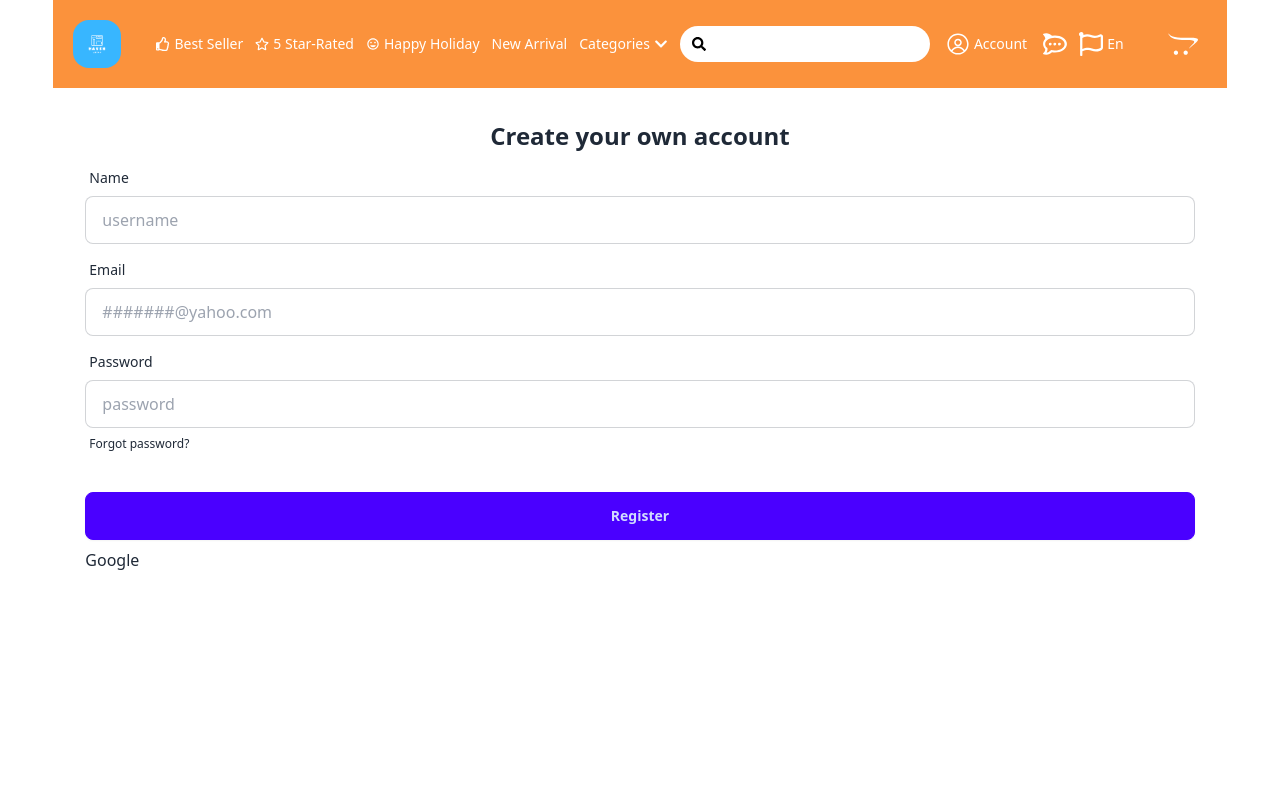
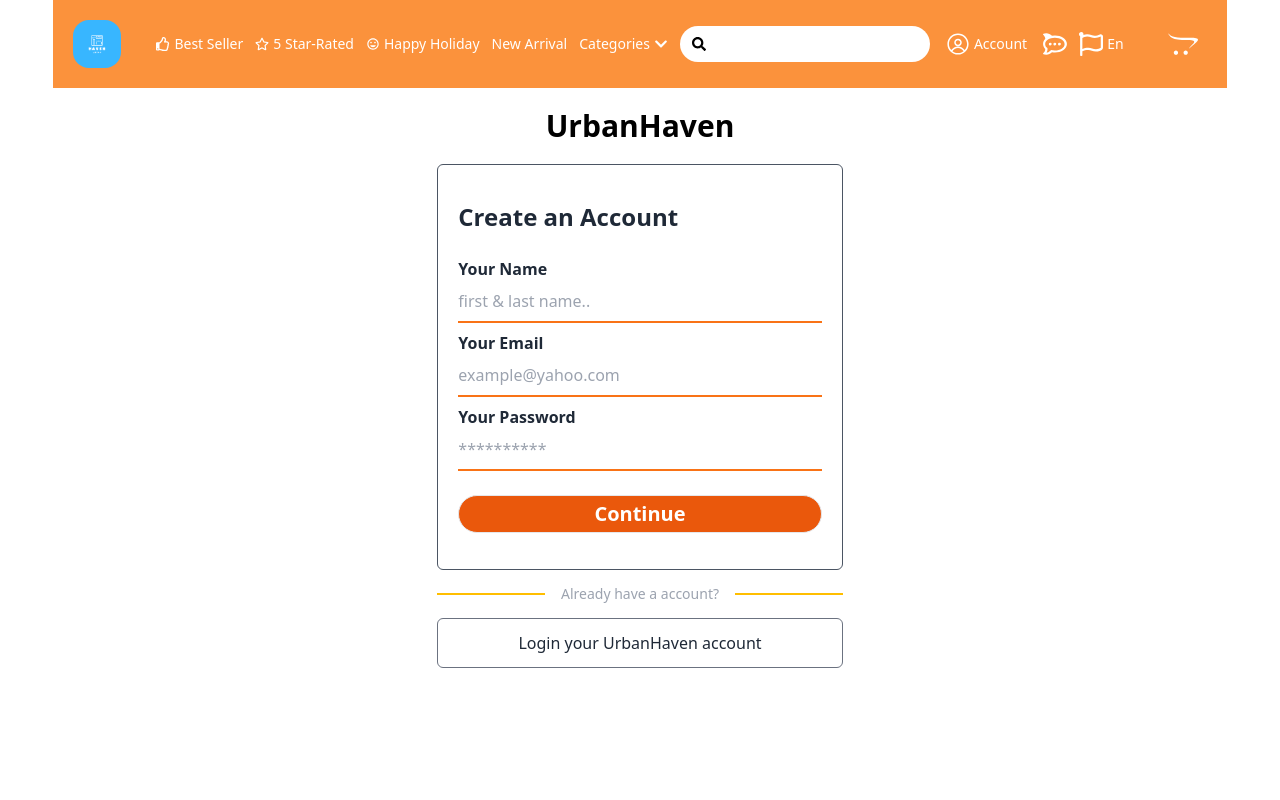
Before and after one commit to naymhossen1b/En-Official-Client-Site, a React (Vite) app: page /register in a window 1280 px wide. Shown: the top 800 px of the page. Built offline with nearby package versions, Linux system fonts and the light colour scheme; no server answers.

Commit message:
create registration route and post registart user data to database

```diff
--- a/src/Auth/Account.jsx
+++ b/src/Auth/Account.jsx
@@ -1,7 +1,17 @@
 import { RxAvatar } from "react-icons/rx";
 import { Link } from "react-router-dom";
+import UseAuth from "../Hooks/UseAuth";
 
 const Account = () => {
+  const { user, logOut } = UseAuth();
+  // console.log("===========>", user)
+
+
+
+  const handleLogout = () => {
+    logOut();
+  };
+
   return (
     <div>
       <div className="dropdown dropdown-hover">
@@ -13,7 +23,13 @@ const Account = () => {
           tabIndex={0}
           className="dropdown-content z-[10] menu bg-orange-200 w-full font-bold p-3 text-black rounded-md"
         >
+          {user?.email ? (
+            <button onClick={handleLogout}>
+              <Link to="/login">Logout</Link>
+            </button>
+          ) : (
             <Link to="/login">Login</Link>
+          )}
         </ul>
       </div>
     </div>
--- a/src/Auth/Login.jsx
+++ b/src/Auth/Login.jsx
@@ -2,7 +2,7 @@ import { Link } from "react-router-dom";
 
 const Login = () => {
   return (
-    <div className="px-96 py-5">
+    <div className="px-96">
       <form>
         <div>
           <h1 className="text-3xl text-center text-black font-bold py-5">UrbanHaven</h1>
--- a/src/Auth/Register.jsx
+++ b/src/Auth/Register.jsx
@@ -1,80 +1,97 @@
+import { useForm } from "react-hook-form";
+import { Link, useNavigate } from "react-router-dom";
+import UseAuth from "../Hooks/UseAuth";
+import SecureAxios from "../Hooks/SecureAxios";
 import toast from "react-hot-toast";
-import UseAuth from "../Hooks/UseAuth";
-import { useNavigate } from "react-router-dom";
 
 const Register = () => {
-  const { googleJoin, userCreate, updateUser } = UseAuth();
+  const { userCreate, updateUser } = UseAuth();
   const navigate = useNavigate();
 
-  const handleRegister = async (e) => {
-    e.preventDefault();
-    const form = e.target;
-    const username = form.username.value;
-    const email = form.email.value;
-    const password = form.password.value;
-    const uerInfo = { username, email, password}
+  const { register, handleSubmit, reset } = useForm();
+  const onSubmit = (data) => {
+    userCreate(data.email, data.password)
+      .then(() => {
+        updateUser(data.displayName, data.photoURL);
 
+        const userInfo = { name: data.name, email: data.email };
 
-  };
-
-  const handleGoogle = async () => {
-    await googleJoin();
-    toast.success("User Account Create Success!");
+        SecureAxios.post("/users", userInfo)
+          .then((res) => {
+            if (res.data.insertedId) {
+              toast.success("User created successfully");
+              reset();
               navigate("/");
+            }
+          })
+          .catch((err) => {
+            toast.error(err.message);
+          });
+      })
+      .catch((err) => {
+        toast.error(err.message);
+      });
   };
 
   return (
+    <div className="px-96">
+      <form onSubmit={handleSubmit(onSubmit)}>
         <div>
-      <form className="card-body" onSubmit={handleRegister}>
-        <h2 className="text-2xl font-bold text-center">Create your own account</h2>
-        <div className="form-control">
-          <label className="label">
-            <span className="label-text">Name</span>
-          </label>
+          <h1 className="text-3xl text-center text-black font-bold py-5">UrbanHaven</h1>
+          <section className="border rounded-md border-gray-600 p-5 space-y-2">
+            <h3 className="text-2xl font-semibold py-4">Create an Account</h3>
+            <div>
+              <label className="font-bold">Your Name</label>
               <input
+                {...register("name")}
+                id="hiddenBorderInput"
                 type="text"
-            placeholder="username"
-            name="username"
-            className="input input-bordered"
-            required
+                name="name"
+                className="border-b-2 border-transparent focus:outline-none focus:border-orange-500 border-b-orange-500 w-full py-2"
+                placeholder="first & last name.."
               />
             </div>
-        <div className="form-control">
-          <label className="label">
-            <span className="label-text">Email</span>
-          </label>
+            <div>
+              <label className="font-bold">Your Email</label>
               <input
+                {...register("email")}
+                id="hiddenBorderInput"
                 type="email"
-            placeholder="#######@yahoo.com"
                 name="email"
-            className="input input-bordered"
-            required
+                className="border-b-2 border-transparent focus:outline-none focus:border-orange-500 border-b-orange-500 w-full py-2"
+                placeholder="example@yahoo.com"
               />
             </div>
-        <div className="form-control">
-          <label className="label">
-            <span className="label-text">Password</span>
-          </label>
+            <div>
+              <label className="font-bold">Your Password</label>
               <input
+                {...register("password")}
+                id="hiddenBorderInput"
                 type="password"
-            placeholder="password"
                 name="password"
-            className="input input-bordered"
-            required
+                className="border-b-2 border-transparent focus:outline-none focus:border-orange-500 border-b-orange-500 w-full py-2"
+                placeholder="**********"
               />
-          <label className="label">
-            <div href="#" className="label-text-alt link link-hover">
-              Forgot password?
             </div>
-          </label>
-        </div>
-        <div className="form-control mt-6">
-          <button type="submit" className="btn btn-primary">
-            Register
+            <div className="flex justify-center text-center items-center py-4">
+              <button
+                type="submit"
+                className="border rounded-full bg-orange-600 text-white px-2 py-1 w-full mx-auto hover:text-green-600 font-bold text-xl"
+              >
+                Continue
               </button>
             </div>
+          </section>
           <div>
-          <button onClick={handleGoogle}>Google</button>
+            <div className="divider divider-warning font-medium text-sm text-gray-400">
+              Already have a account?
+            </div>
+            <div className="border border-gray-500 rounded-md px-1 text-center font-medium py-3">
+              <Link to="/login">
+                <h2>Login your UrbanHaven account</h2>
+              </Link>
+            </div>
+          </div>
         </div>
       </form>
     </div>
--- a/src/Shared/Header/Header.jsx
+++ b/src/Shared/Header/Header.jsx
@@ -15,8 +15,7 @@ import useCart from "../../Hooks/UseCart";
 import Account from "../../Auth/Account";
 
 const Header = () => {
-
-  const [cart] = useCart()
+  const [cart] = useCart();
 
   return (
     <div>
```
Lines whose indentation alone changed are shown as unchanged.
